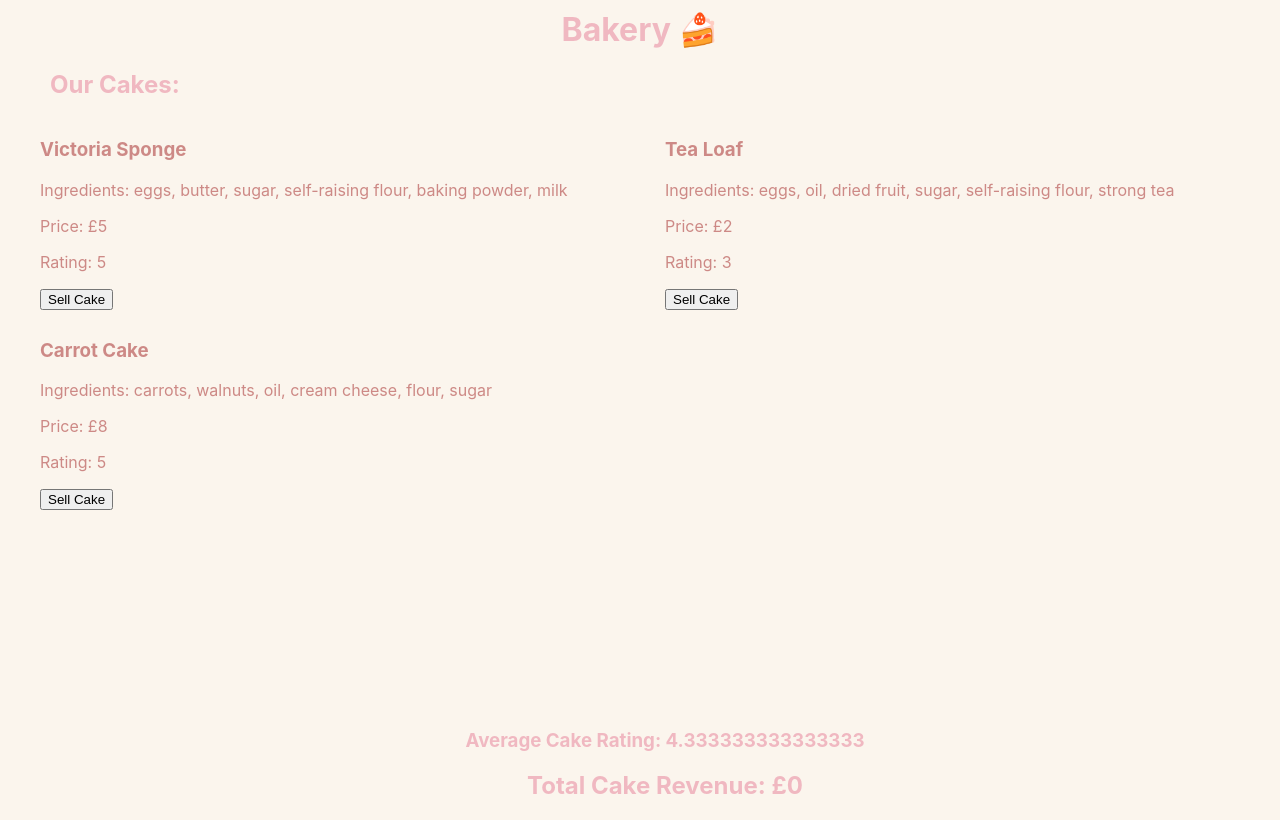
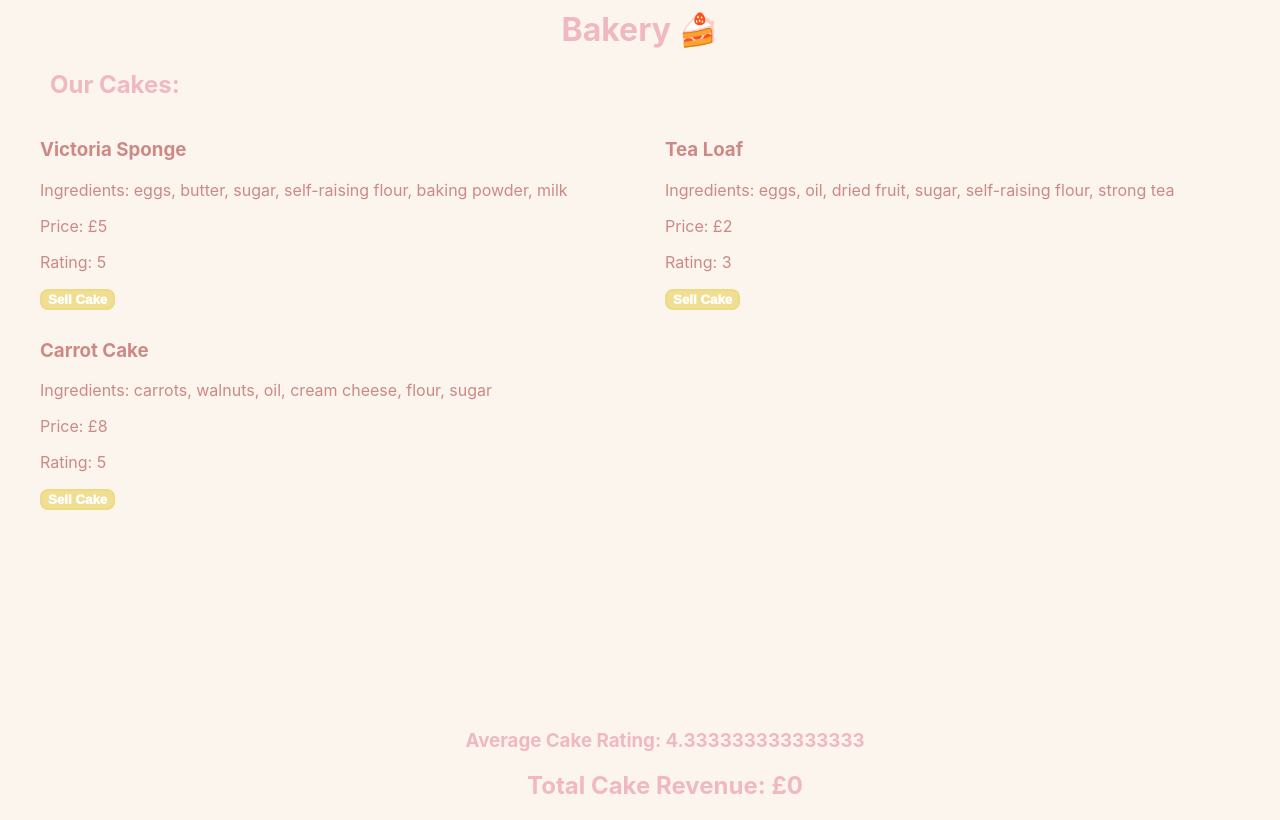
Before and after one commit to L1ly-42/Week08Day3_BNTABakeryLab, a React (Create React App) app: page / in a window 1280 px wide. Built offline with nearby package versions, Linux system fonts and the light colour scheme.

Commit message:
styled the Sell Cake button found in the cake.js using CSS

```diff
--- a/src/Cake.css
+++ b/src/Cake.css
@@ -0,0 +1,12 @@
+div{
+    background-color: aliceblue;
+}
+
+button{
+    background-color: rgba(238, 218, 130, 0.848);
+    color: white;
+    font-weight: 1000;
+    border: 2px solid rgba(238, 218, 130, 0.895);
+    border-radius: 8px;
+
+}
```
